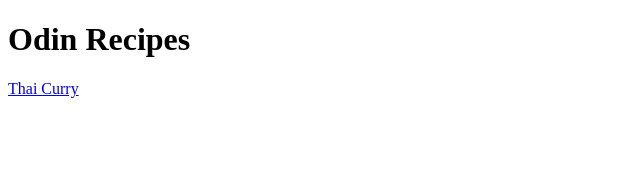
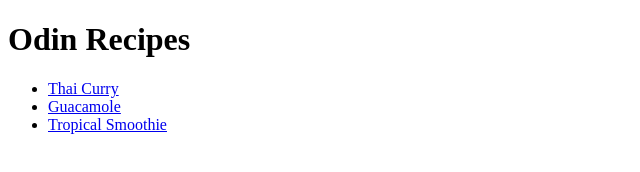
Before and after one commit to stwdragon/odin-recipes, a plain HTML site: page index.html in a window 1280 px wide. Shown: the whole page, without its empty margins (0-640 px from the left). Drawn offline with Linux system fonts and the light colour scheme.

Commit message:
Add ../index.html

```diff
--- a/index.html
+++ b/index.html
@@ -4,10 +4,16 @@
     <meta charset="UTF-8">
     <meta http-equiv="X-UA-Compatible" content="IE=edge">
     <meta name="viewport" content="width=device-width, initial-scale=1.0">
-    <title>Document</title>
+    <title>Odin Recipes</title>
 </head>
 <body>
     <h1>Odin Recipes </h1>
-    <a href="recipes/thaicurry.html">Thai Curry</a>
+    <ul>
+        <li><a href="recipes/thaicurry.html">Thai Curry</a></li>
+        <li><a href="recipes/guacamole.html">Guacamole</a></li>
+        <li><a href="recipes/tropicalsmoothie.html">Tropical Smoothie</a></li>
+    </ul>
+
+
 </body>
 </html>
```
